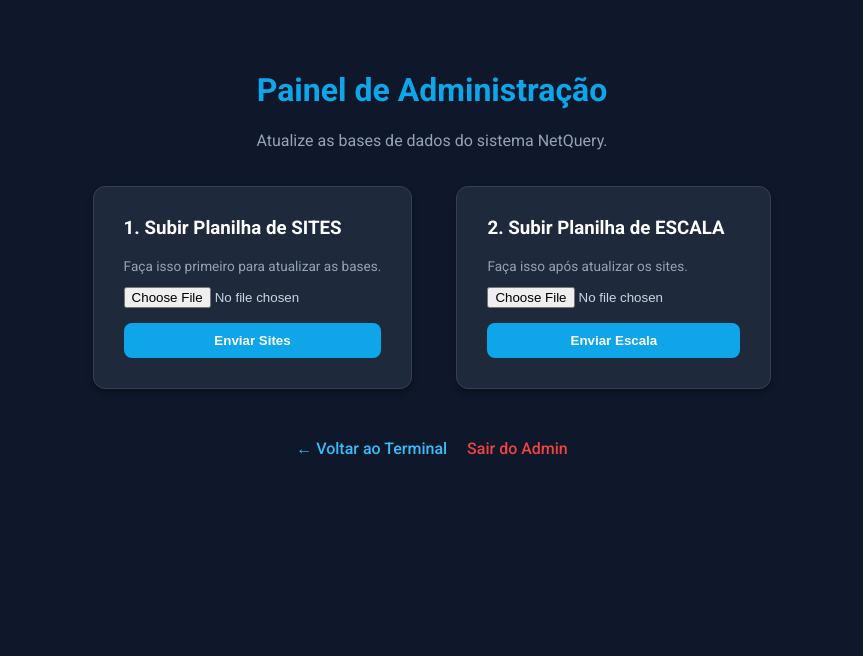
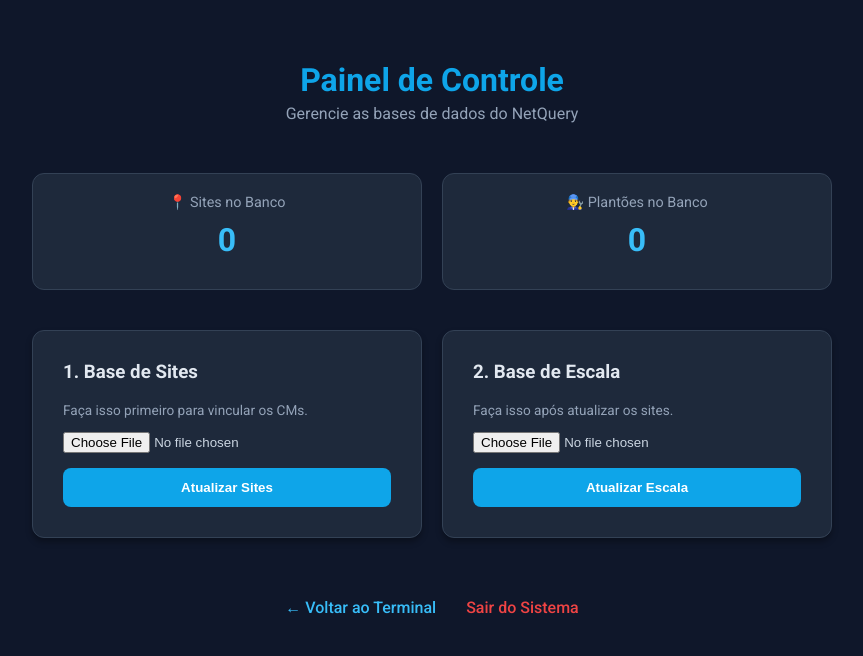
Before and after one commit to VictorOli23/Consultas-SPI, a Flask app: page /admin in a window 1280 px wide. Shown: the top 656 px of the page, without its empty margins (208-1071 px from the left). Run offline with Flask 3, Linux system fonts and the light colour scheme; the visitor is signed in with stand-in values (Sample User, id 1); data that the repository does not hold is empty; some libraries are stand-ins or nearby versions.

Commit message:
Update admin.html

```diff
--- a/templates/admin.html
+++ b/templates/admin.html
@@ -11,27 +11,65 @@
             background-color: #0f172a;
             color: white;
             text-align: center;
-            padding: 50px 20px;
+            padding: 40px 20px;
             margin: 0;
         }
-        h1 { color: #0ea5e9; }
+        h1 { color: #0ea5e9; margin-bottom: 5px;}
+        .subtitle { color: #94a3b8; margin-bottom: 30px;}
+
+        /* Container Principal */
+        .container {
+            max-width: 800px;
+            margin: 0 auto;
+            display: flex;
+            flex-direction: column;
+            gap: 20px;
+        }
+
+        /* Status do Banco de Dados */
+        .stats-dashboard {
+            display: flex;
+            justify-content: center;
+            gap: 20px;
+            margin-bottom: 20px;
+        }
+        .stat-card {
+            background: #1e293b;
+            padding: 20px;
+            border-radius: 12px;
+            border: 1px solid #334155;
+            width: 45%;
+        }
+        .stat-number {
+            font-size: 2rem;
+            font-weight: bold;
+            color: #38bdf8;
+            margin: 10px 0;
+        }
+
+        /* Caixas de Upload */
+        .upload-section {
+            display: flex;
+            justify-content: center;
+            gap: 20px;
+        }
         .box {
             background: #1e293b;
             padding: 30px;
             border-radius: 12px;
-            display: inline-block;
-            margin: 20px;
             border: 1px solid #334155;
             text-align: left;
+            width: 45%;
             box-shadow: 0 4px 6px rgba(0,0,0,0.3);
         }
         input[type="file"] {
             display: block;
             margin-bottom: 15px;
             color: #cbd5e1;
+            width: 100%;
         }
         button {
-            padding: 10px 20px;
+            padding: 12px 20px;
             background-color: #0ea5e9;
             color: white;
             border: none;
@@ -39,49 +77,88 @@
             cursor: pointer;
             font-weight: bold;
             width: 100%;
+            transition: 0.3s;
         }
         button:hover { background-color: #0284c7; }
+
+        /* Alertas (Flash Messages) */
+        .alert {
+            padding: 15px;
+            border-radius: 8px;
+            margin-bottom: 20px;
+            font-weight: 500;
+            text-align: left;
+        }
+        .alert-success { background-color: #064e3b; color: #34d399; border: 1px solid #047857; }
+        .alert-error { background-color: #7f1d1d; color: #fca5a5; border: 1px solid #b91c1c; }
+
         .links {
-            margin-top: 30px;
+            margin-top: 40px;
             display: flex;
             justify-content: center;
-            gap: 20px;
+            gap: 30px;
         }
-        a {
-            color: #38bdf8;
-            text-decoration: none;
-            font-weight: 500;
+        a { color: #38bdf8; text-decoration: none; font-weight: 500;}
+        a:hover { text-decoration: underline; }
+
+        @media (max-width: 600px) {
+            .stats-dashboard, .upload-section { flex-direction: column; }
+            .stat-card, .box { width: 100%; box-sizing: border-box; }
         }
-        a:hover { text-decoration: underline; }
     </style>
 </head>
 <body>
-    <h1>Painel de Administração</h1>
-    <p style="color: #94a3b8;">Atualize as bases de dados do sistema NetQuery.</p>
+    <div class="container">
+        <div>
+            <h1>Painel de Controle</h1>
+            <div class="subtitle">Gerencie as bases de dados do NetQuery</div>
+        </div>
 
-    <div>
+        {% with messages = get_flashed_messages(with_categories=true) %}
+          {% if messages %}
+            {% for category, message in messages %}
+              <div class="alert alert-{{ category }}">
+                {{ message }}
+              </div>
+            {% endfor %}
+          {% endif %}
+        {% endwith %}
+
+        <div class="stats-dashboard">
+            <div class="stat-card">
+                <div style="color: #94a3b8; font-size: 0.9rem;">📍 Sites no Banco</div>
+                <div class="stat-number">{{ stats.sites }}</div>
+            </div>
+            <div class="stat-card">
+                <div style="color: #94a3b8; font-size: 0.9rem;">👨‍🔧 Plantões no Banco</div>
+                <div class="stat-number">{{ stats.escala }}</div>
+            </div>
+        </div>
+
+        <div class="upload-section">
             <div class="box">
-            <h3 style="margin-top: 0;">1. Subir Planilha de SITES</h3>
-            <p style="font-size: 0.85rem; color: #94a3b8;">Faça isso primeiro para atualizar as bases.</p>
+                <h3 style="margin-top: 0; color: #e2e8f0;">1. Base de Sites</h3>
+                <p style="font-size: 0.85rem; color: #94a3b8;">Faça isso primeiro para vincular os CMs.</p>
                 <form action="/upload_sites" method="POST" enctype="multipart/form-data">
                     <input type="file" name="file" accept=".xlsx" required>
-                <button type="submit">Enviar Sites</button>
+                    <button type="submit" onclick="this.innerHTML='Enviando...'">Atualizar Sites</button>
                 </form>
             </div>
 
             <div class="box">
-            <h3 style="margin-top: 0;">2. Subir Planilha de ESCALA</h3>
+                <h3 style="margin-top: 0; color: #e2e8f0;">2. Base de Escala</h3>
                 <p style="font-size: 0.85rem; color: #94a3b8;">Faça isso após atualizar os sites.</p>
                 <form action="/upload_escala" method="POST" enctype="multipart/form-data">
                     <input type="file" name="file" accept=".xlsx" required>
-                <button type="submit">Enviar Escala</button>
+                    <button type="submit" onclick="this.innerHTML='Enviando...'">Atualizar Escala</button>
                 </form>
             </div>
         </div>
 
         <div class="links">
             <a href="/">← Voltar ao Terminal</a>
-        <a href="/logout" style="color: #ef4444;">Sair do Admin</a>
+            <a href="/logout" style="color: #ef4444;">Sair do Sistema</a>
+        </div>
     </div>
 </body>
 </html>
```
Lines whose indentation alone changed are shown as unchanged.
